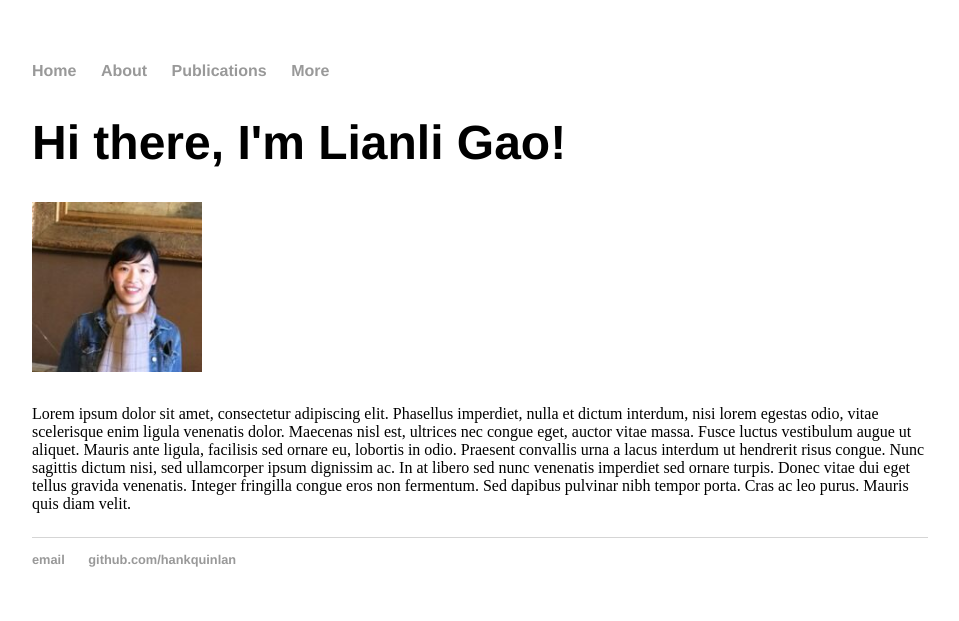
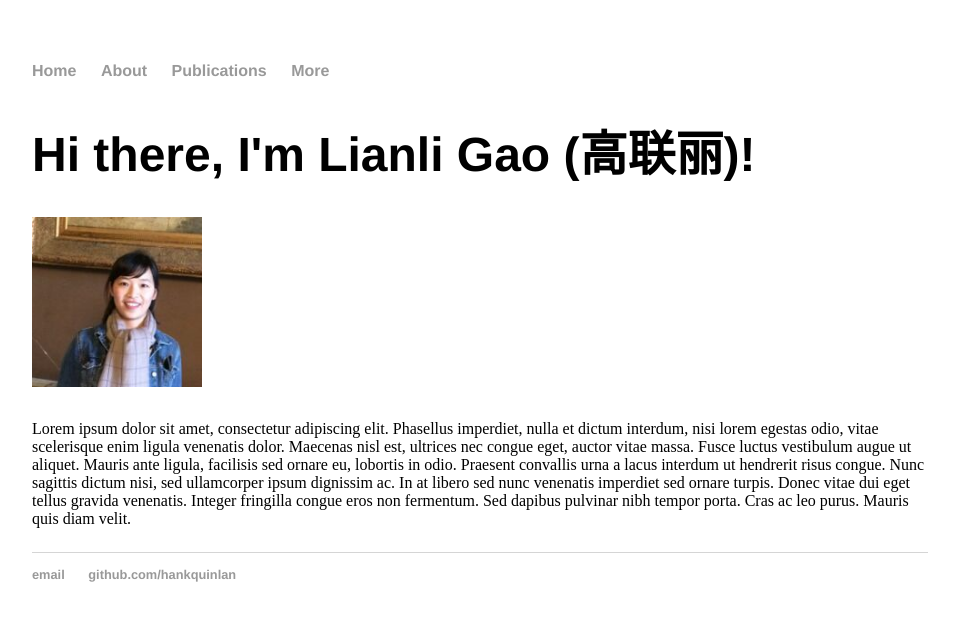
Before and after one commit to lianliGao/lianligao.github.io, a Jekyll site: the page built from index.html, in a window 1280 px wide. Shown: the top 621 px of the page, without its empty margins (160-1119 px from the left). Built offline with Jekyll 4.4.1, drawn with Linux system fonts in a browser that asks for light colours.

Commit message:
Update index.html

```diff
--- a/index.html
+++ b/index.html
@@ -4,7 +4,7 @@ title: Hank Quinlan, Horrible Cop
 ---
 
 		<div class="blurb">
-			<h1>Hi there, I'm Lianli Gao!</h1>
+			<h1>Hi there, I'm Lianli Gao (高联丽)!</h1>
 			<p><img src="1.png" alt="photo" style="width:170px;height:170px;margin-right:15px;">
 		</div>
 Lorem ipsum dolor sit amet, consectetur adipiscing elit. Phasellus imperdiet, nulla et dictum interdum, nisi lorem egestas odio, vitae scelerisque enim ligula venenatis dolor. Maecenas nisl est, ultrices nec congue eget, auctor vitae massa. Fusce luctus vestibulum augue ut aliquet. Mauris ante ligula, facilisis sed ornare eu, lobortis in odio. Praesent convallis urna a lacus interdum ut hendrerit risus congue. Nunc sagittis dictum nisi, sed ullamcorper ipsum dignissim ac. In at libero sed nunc venenatis imperdiet sed ornare turpis. Donec vitae dui eget tellus gravida venenatis. Integer fringilla congue eros non fermentum. Sed dapibus pulvinar nibh tempor porta. Cras ac leo purus. Mauris quis diam velit.</p>
```
